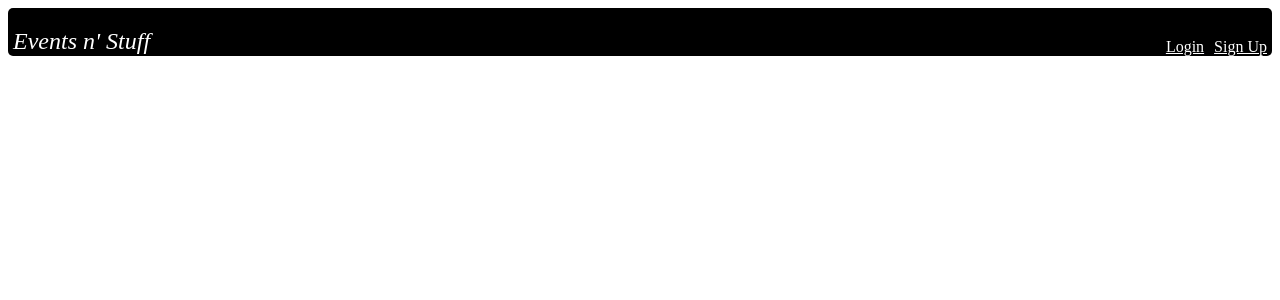
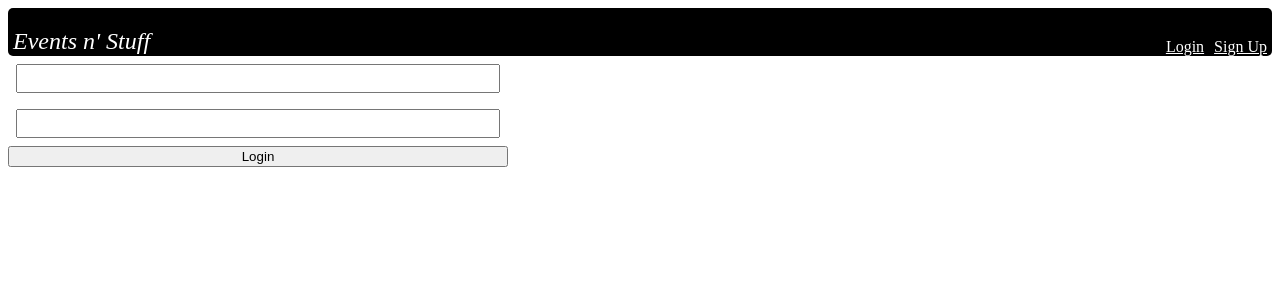
Before and after one commit to ajsur1017/events-n-stuff-FRONTEND, a React (Create React App) app: page /login in a window 1280 px wide. Shown: the top 300 px of the page. Built offline with nearby package versions, Linux system fonts and the light colour scheme; no server answers.

Commit message:
added frontend authentication

```diff
--- a/src/App.css
+++ b/src/App.css
@@ -128,6 +128,12 @@ form{
   color: white;
   text-decoration: underline;}
 
+.logout{
+  color: white;
+  text-decoration: underline;
+  padding-left: 5px;
+}
+
 @media (prefers-reduced-motion: no-preference) {
   .App-logo {
     animation: App-logo-spin infinite 20s linear;
@@ -157,3 +163,9 @@ form{
     transform: rotate(360deg);
   }
 }
+
+/* SIGNUP FORM */
+#inputSignup {
+  padding: 5px;
+  margin: 8px;
+}
--- a/src/App.js
+++ b/src/App.js
@@ -1,14 +1,43 @@
+import React from "react";
 import "./App.css";
 import Header from "./components/Header";
 import Main from "./components/Main";
+import { Route, Link, Switch } from "react-router-dom"
+import Signup from "./pages/Signup"
+import Login from "./pages/Login"
+
+export const GlobalCtx = React.createContext(null)
+
 
 function App() {
+
+  const [gState, setGState] = React.useState({ url: "https://events-n-stuff.herokuapp.com", token: null })
+
+  //SEEING IF ALREADY LOGED IN
+  React.useEffect(() => {
+    const token = JSON.parse(window.localStorage.getItem("token"))
+    console.log(token)
+    if (token){
+      setGState({...gState, token: token.token })
+    }
+  }, [])
+
   return (
-    <div className="App">
-      <Header />
-      <Main />
+    <GlobalCtx.Provider value={{ gState, setGState }}>
+      <div className="App">
+        <Header />
+        <main>
+          <Switch>
+            <Route exact path="/" render={(rp => gState.token? <h1>Dashboard</h1> :  <h1>Home</h1>)} />
+            <Route path="/signup" render={(rp => <Signup {...rp}/>)} />
+            <Route path="/login" render={(rp => <Login {...rp}/>)} />
+            {/* <Route path="/dashboard" render={(rp => <h1>Dashboard</h1>)} /> */}
+          </Switch>
+        </main>
+        <Main />
 
-    </div>
+      </div>
+    </GlobalCtx.Provider>
   );
 }
 
--- a/src/components/Header.js
+++ b/src/components/Header.js
@@ -1,18 +1,31 @@
 import { Link } from "react-router-dom";
+import React from "react"
+import { GlobalCtx } from "../App"
 
 function Header(props) {
+  const { gState, setGState } = React.useContext(GlobalCtx)
+
+  const logout = (
+    <Link>
+      <div className="logout" onClick={() => {
+        window.localStorage.removeItem("token")
+        setGState({...gState, token : null})
+      }}>Logout</div>
+    </Link>)
+
   return (
     <nav className="nav">
       <Link to="/">
         <div className="title">Events n' Stuff</div>
       </Link>
       <div className="headerLinks">
-        <Link to="/auth/login">
+        <Link to="/login">
           <div className="login">Login</div>
         </Link>
-        <Link to="/auth/signup">
+        <Link to="/signup">
           <div className="signup">Sign Up</div>
         </Link>
+        {gState.token ? logout : null}
       </div>
 
     </nav>
--- /dev/null
+++ b/src/pages/Login.js
@@ -0,0 +1,49 @@
+import React from "react"
+import { GlobalCtx } from "../App"
+
+const Login = (props) => {
+    const { gState, setGState } = React.useContext(GlobalCtx)
+    const { url } = gState
+
+    const blank = {
+        username: "",
+        password: ""
+    }
+
+    const [form, setForm] = React.useState(blank)
+
+    const handleChange = (thing) => {
+        setForm({...form, [thing.target.name]: thing.target.value})
+    }
+
+    const handleSubmit = (thing) => {
+        thing.preventDefault()
+        const {username, password} = form
+        fetch(`${url}/auth/login`, {
+            method: "post",
+            headers: {
+                "Content-Type": "application/json"
+            },
+            body: JSON.stringify({username, password})
+        })
+        .then(response => response.json())
+        .then(data => {
+            console.log(data)
+            window.localStorage.setItem("token", JSON.stringify(data))
+            setGState({...gState, token: data.token})
+            setForm(blank)
+            props.history.push("/")
+        })
+
+    }
+    return (
+        <div>
+            <form onSubmit={handleSubmit}>
+                <input id="inputSignup" type="text" name="username" value={form.username} onChange={handleChange}/>
+                <input id="inputSignup" type="password" name="password" value={form.password} onChange={handleChange}/>
+                <input type="submit" value="Login" />
+            </form>
+        </div>
+    )
+}
+export default Login
--- /dev/null
+++ b/src/pages/Signup.js
@@ -0,0 +1,47 @@
+import React from "react"
+import { GlobalCtx } from "../App"
+
+const Signup = (props) => {
+    const { gState, setGState } = React.useContext(GlobalCtx)
+    const { url } = gState
+
+    const blank = {
+        username: "",
+        password: ""
+    }
+
+    const [form, setForm] = React.useState(blank)
+
+    const handleChange = (thing) => {
+        setForm({...form, [thing.target.name]: thing.target.value})
+    }
+
+    const handleSubmit = (thing) => {
+        thing.preventDefault()
+        const {username, password} = form
+        fetch(`${url}/auth/signup`, {
+            method: "post",
+            headers: {
+                "Content-Type": "application/json"
+            },
+            body: JSON.stringify({username, password})
+        })
+        .then(response => response.json())
+        .then(data => {
+            console.log(data)
+            setForm(blank)
+            props.history.push("/login")
+        })
+
+    }
+    return (
+        <div>
+            <form onSubmit={handleSubmit}>
+                <input id="inputSignup" type="text" name="username" value={form.username} onChange={handleChange}/>
+                <input id="inputSignup" type="password" name="password" value={form.password} onChange={handleChange}/>
+                <input type="submit" value="Sign Up" />
+            </form>
+        </div>
+    )
+}
+export default Signup
```
Also changed, not shown: test.html (added, +50 -0 lines). Lines whose indentation alone changed are shown as unchanged.
